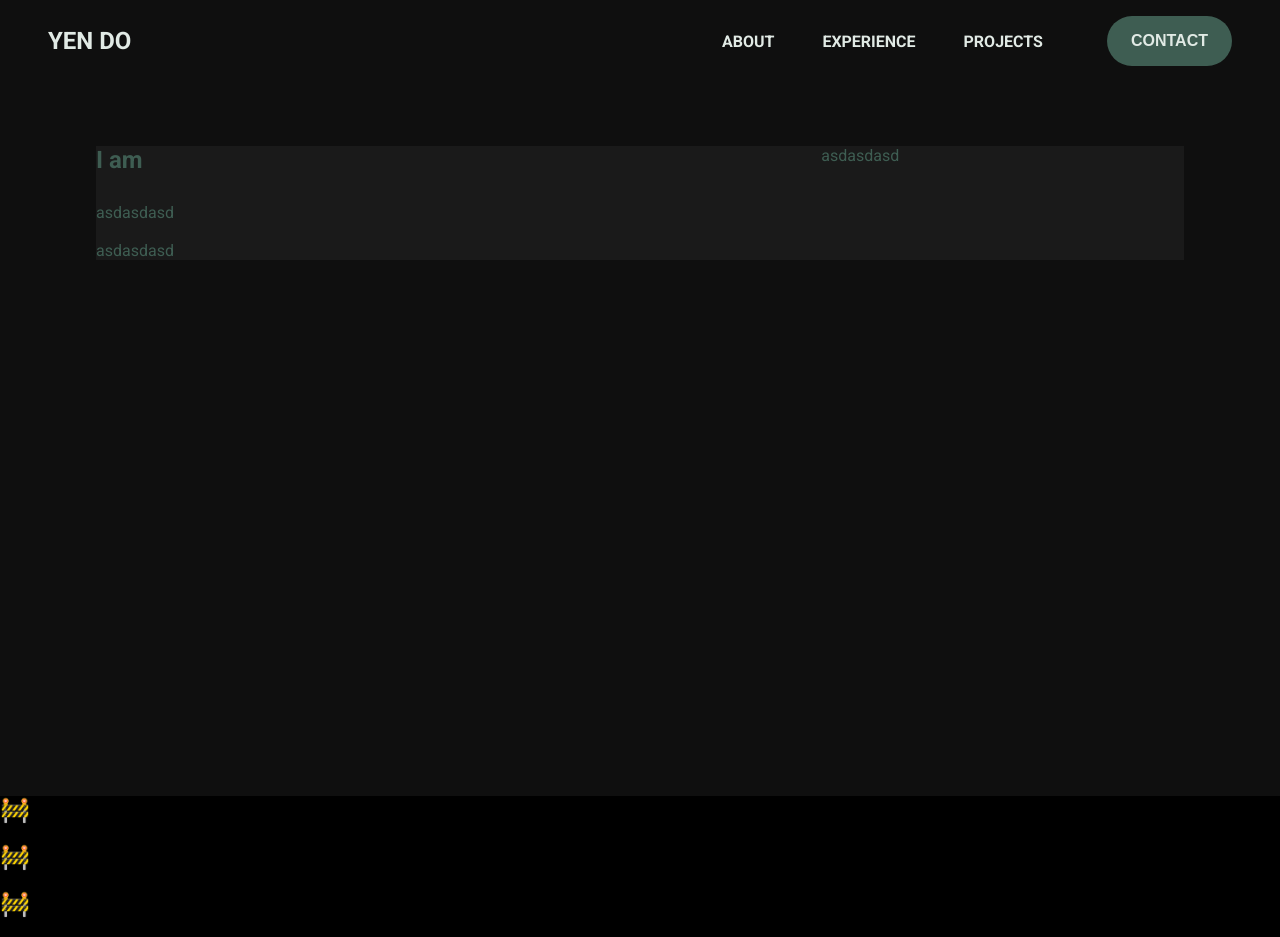
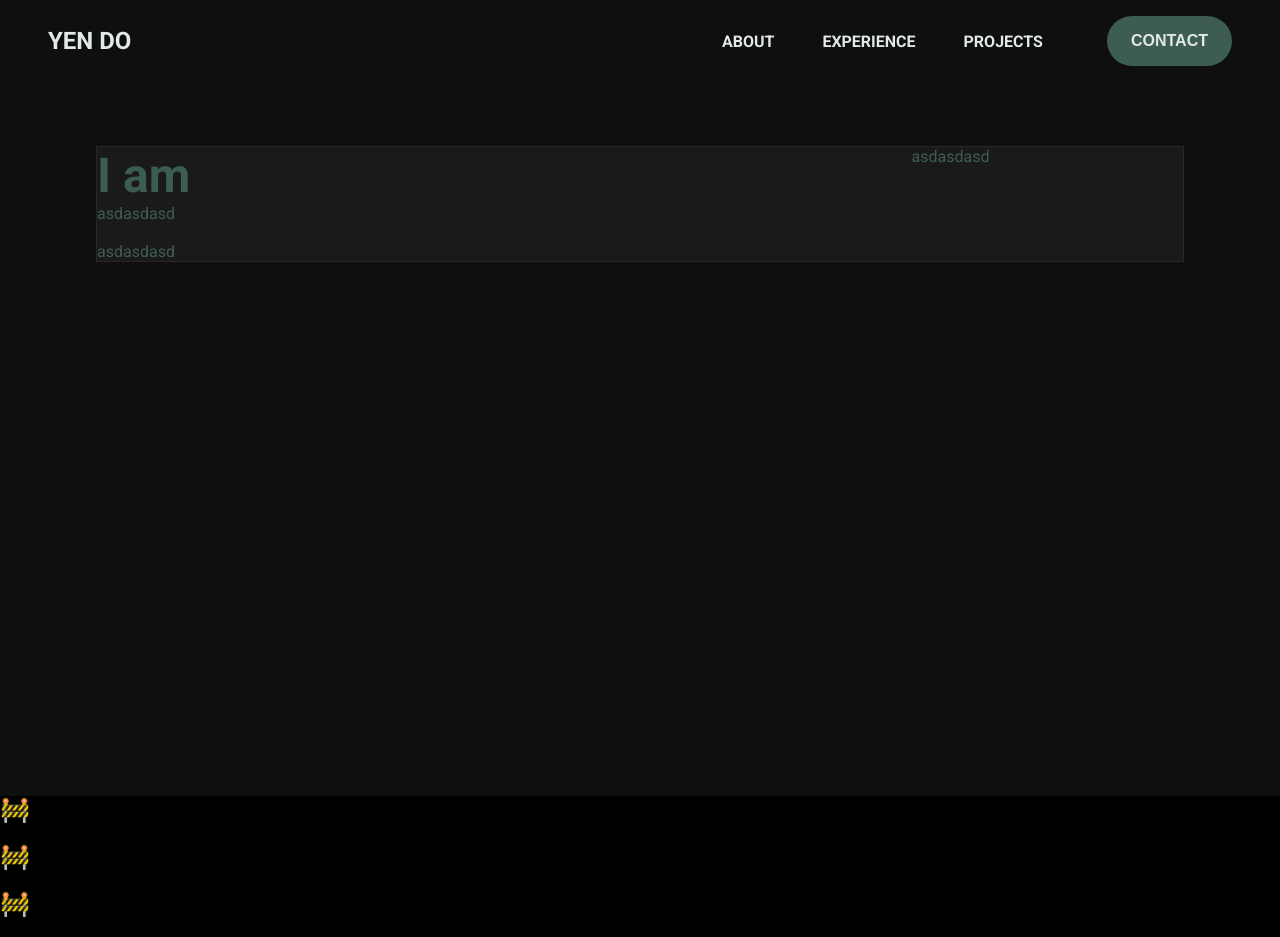
Before and after one commit to y00do/portfolio-angular, an Angular app: page / in a window 1280 px wide. Built offline with nearby package versions, Linux system fonts and the light colour scheme.

Commit message:
Update hero section layout and styles
Adjusted the .profile grid to use 3fr 1fr columns, added a border, and increased the greeting h1 font size for improved visual hierarchy and emphasis.

```diff
--- a/src/app/main-page/sections/hero/hero.scss
+++ b/src/app/main-page/sections/hero/hero.scss
@@ -1,18 +1,15 @@
 .hero {
-    display: flex;
-    flex-direction: column;
-    align-items: center;
-
     .hero-start {
         width: 100%;
 
         .profile {
             display: grid;
+            border: 1px solid var(--surface-accent);
             grid-template-areas:
                 "greeting call-to-action"
                 "professional-summary professional-summary"
                 "skills-snapshot skills-snapshot";
-            grid-template-columns: 2fr 1fr;
+            grid-template-columns: 3fr 1fr;
             grid-template-rows: 3fr 2fr 1fr;
 
             > div {
@@ -21,6 +18,10 @@
 
             .greeting {
                 grid-area: greeting;
+
+                h1 {
+                    font-size: 3em;
+                }
             }
 
             .call-to-action {
```
